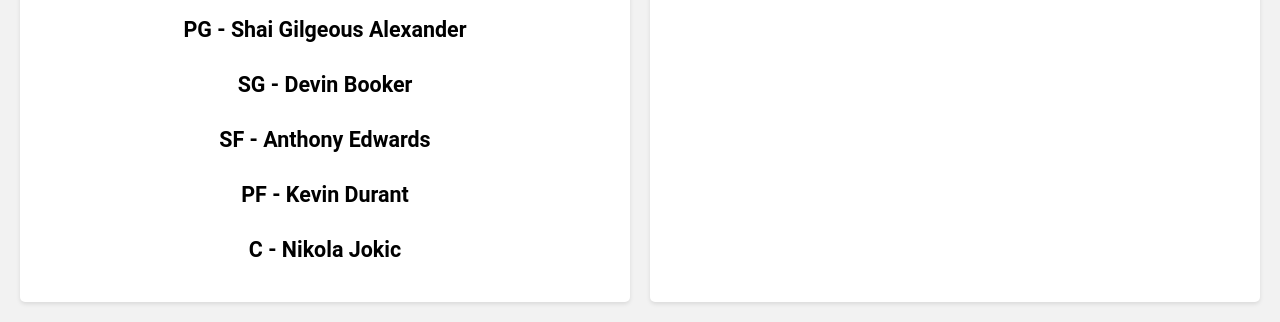
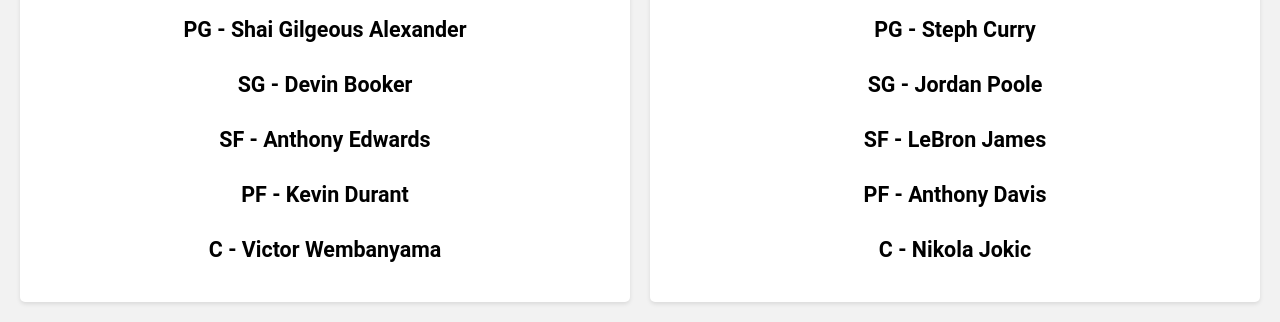
Before and after one commit to hoopesjake/project-2, a plain HTML site: page html/players.html in a window 1280 px wide. Shown: the part 716-1038 px from the top of the page. Drawn offline with Linux system fonts and the light colour scheme; no server answers.

Commit message:
Jakes team

```diff
--- a/html/players.html
+++ b/html/players.html
@@ -145,11 +145,18 @@
                 <h6>SG - Devin Booker</h6>
                 <h6>SF - Anthony Edwards</h6>
                 <h6>PF - Kevin Durant</h6>
-                <h6>C - Nikola Jokic</h6>
+                <h6>C - Victor Wembanyama</h6>
             </ol>
         </section>
         <section class="jake-team">
             <h2>Jake's Top Current Five</h2>
+            <ol>
+                <h6>PG - Steph Curry</h6>
+                <h6>SG - Jordan Poole</h6>
+                <h6>SF - LeBron James</h6>
+                <h6>PF - Anthony Davis</h6>
+                <h6>C - Nikola Jokic</h6>
+            </ol>
         </section>
     </div>
 </body>
```
